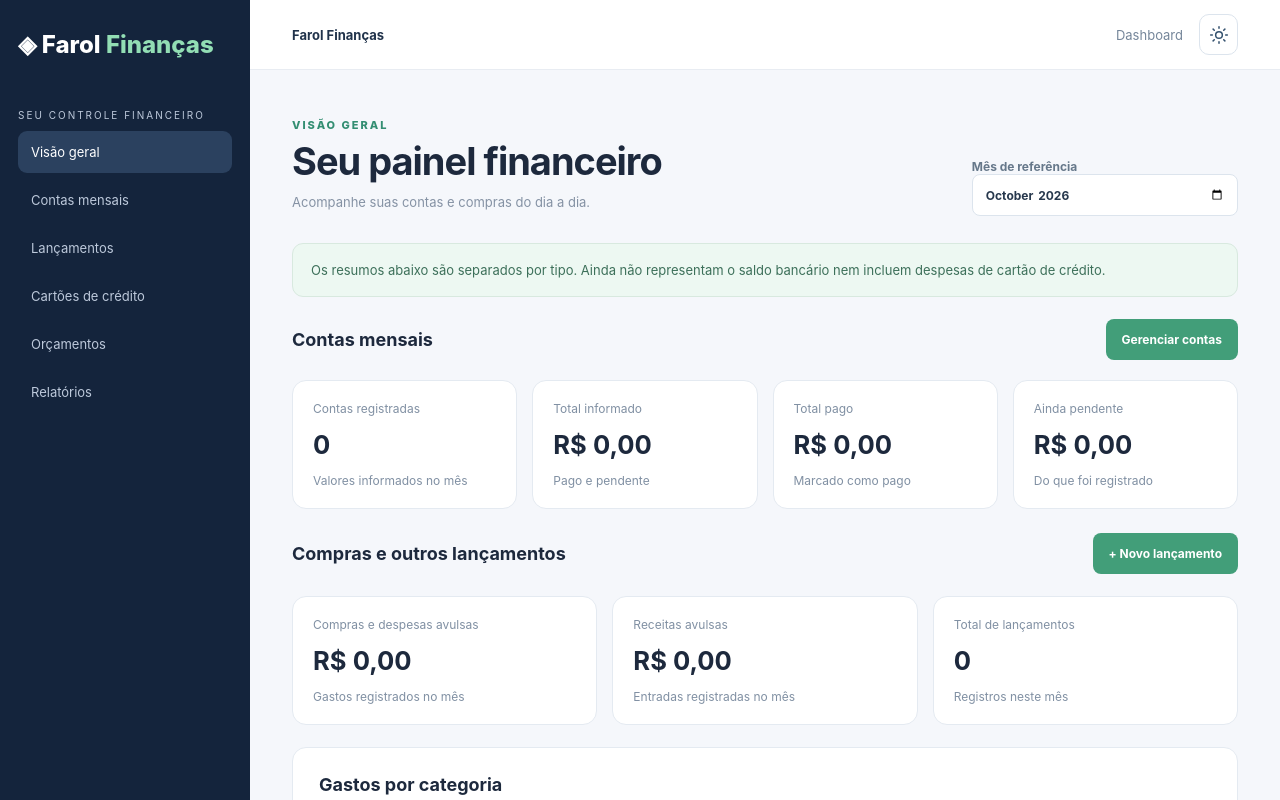
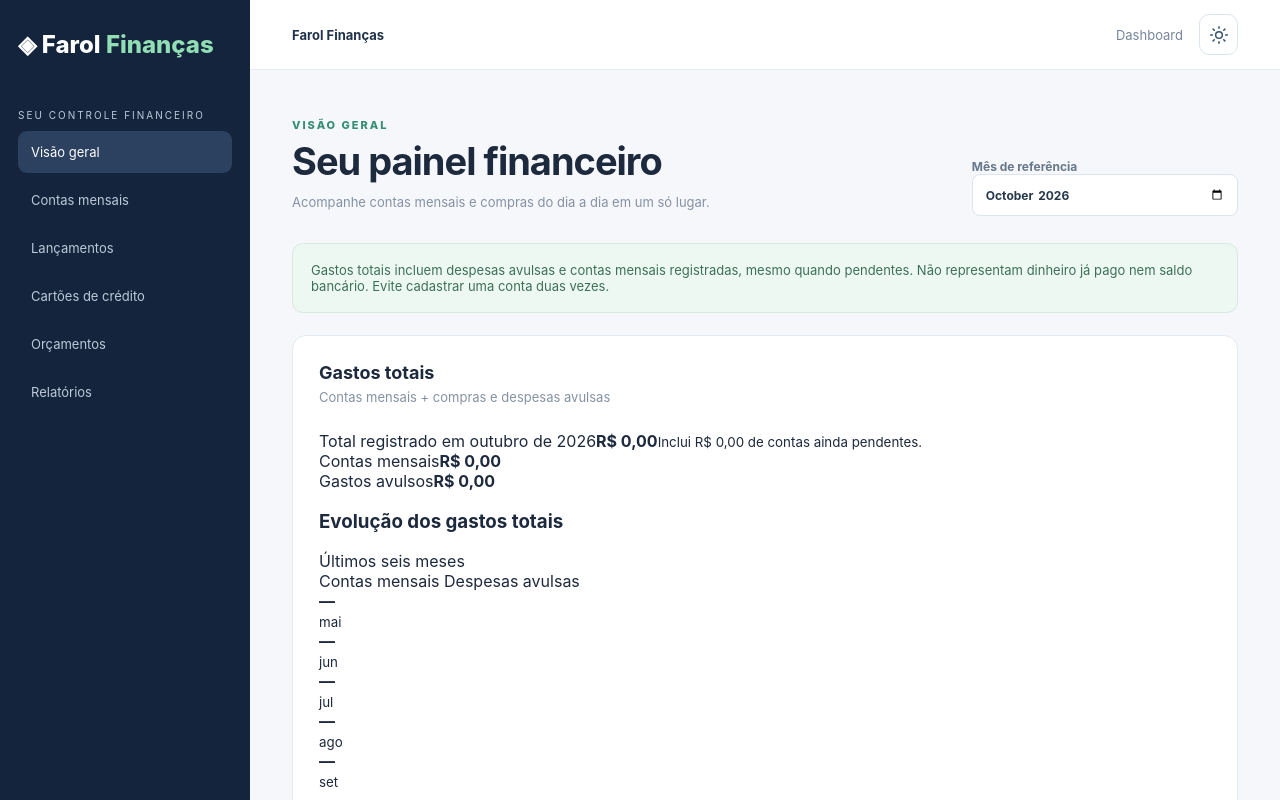
Before and after one commit to GutoSwan/farol-financas, a Vue app: page / in a window 1280 px wide. Shown: the top 800 px of the page. Built offline with nearby package versions, Linux system fonts and the light colour scheme.

Commit message:
feat: unificar gastos totais no dashboard com gráfico de seis meses

```diff
--- a/src/presentation/pages/DashboardPage.vue
+++ b/src/presentation/pages/DashboardPage.vue
@@ -5,7 +5,8 @@ import { useBills } from '../composables/useBills'
 import { useTransactions } from '../composables/useTransactions'
 import { formatBRL } from '../../domain/value-objects/Money'
 import { totalForMonth, paidForMonth } from '../../domain/services/billAnalytics'
-import { expensesByCategory, transactionsInMonth, transactionSummary } from '../../domain/services/transactionAnalytics'
+import { transactionsInMonth, transactionSummary } from '../../domain/services/transactionAnalytics'
+import { expenseOverviewForMonth } from '../../domain/services/expenseOverview'
 import { currentYearMonth, formatYearMonth } from '../../shared/date'
 
 const { bills, entries, error: billError } = useBills()
@@ -16,8 +17,22 @@ const totalBills = computed(() => totalForMonth(entries.value, month.value))
 const paidBills = computed(() => paidForMonth(entries.value, month.value))
 const monthTransactions = computed(() => transactionsInMonth(transactions.value, month.value))
 const transactionTotals = computed(() => transactionSummary(monthTransactions.value))
-const categories = computed(() => expensesByCategory(monthTransactions.value))
-const maxCategory = computed(() => Math.max(1, ...categories.value.map((item) => item.amountCents)))
+
+/** Soma contas recorrentes registradas (pagas e pendentes) com despesas avulsas. */
+const overall = computed(() => expenseOverviewForMonth(entries.value, transactions.value, month.value))
+const history = computed(() => {
+  const [year, selectedMonth] = month.value.split('-').map(Number)
+  return Array.from({ length: 6 }, (_, index) => {
+    const date = new Date(year, selectedMonth - 1 - (5 - index), 1)
+    const yearMonth = currentYearMonth(date)
+    return {
+      yearMonth,
+      label: date.toLocaleDateString('pt-BR', { month: 'short' }).replace('.', ''),
+      summary: expenseOverviewForMonth(entries.value, transactions.value, yearMonth),
+    }
+  })
+})
+const maxTotal = computed(() => Math.max(1, ...history.value.map((item) => item.summary.totalCents)))
 </script>
 
 <template>
@@ -25,16 +40,60 @@ const maxCategory = computed(() => Math.max(1, ...categories.value.map((item) =>
     <div>
       <p class="eyebrow">VISÃO GERAL</p>
       <h1>Seu painel financeiro</h1>
-      <p>Acompanhe suas contas e compras do dia a dia.</p>
+      <p>Acompanhe contas mensais e compras do dia a dia em um só lugar.</p>
     </div>
     <label>Mês de referência <input v-model="month" type="month" /></label>
   </div>
+
   <div class="notice">
-    Os resumos abaixo são separados por tipo. Ainda não representam o saldo bancário nem incluem despesas de cartão de crédito.
+    Gastos totais incluem despesas avulsas e contas mensais registradas, mesmo quando pendentes.
+    Não representam dinheiro já pago nem saldo bancário. Evite cadastrar uma conta duas vezes.
   </div>
   <p v-if="billError || transactionError" class="error" role="alert">{{ billError || transactionError }}</p>
 
-  <div class="panel-title"><h2>Contas mensais</h2><RouterLink to="/contas-mensais" class="primary">Gerenciar contas</RouterLink></div>
+  <section class="panel total-overview">
+    <div class="panel-title">
+      <div><h2>Gastos totais</h2><p>Contas mensais + compras e despesas avulsas</p></div>
+    </div>
+    <div class="total-overview-summary">
+      <div class="total-overview-main">
+        <span>Total registrado em {{ formatYearMonth(month) }}</span>
+        <strong>{{ formatBRL(overall.totalCents) }}</strong>
+        <small>Inclui {{ formatBRL(overall.pendingRecurringCents) }} de contas ainda pendentes.</small>
+      </div>
+      <div class="total-overview-detail">
+        <span>Contas mensais</span>
+        <strong>{{ formatBRL(overall.recurringCents) }}</strong>
+      </div>
+      <div class="total-overview-detail">
+        <span>Gastos avulsos</span>
+        <strong>{{ formatBRL(overall.oneOffCents) }}</strong>
+      </div>
+    </div>
+
+    <div class="total-chart-heading">
+      <h3>Evolução dos gastos totais</h3>
+      <span>Últimos seis meses</span>
+    </div>
+    <div class="total-chart-legend">
+      <span><i class="legend-recurring"></i> Contas mensais</span>
+      <span><i class="legend-oneoff"></i> Despesas avulsas</span>
+    </div>
+    <div class="total-month-chart" role="img" :aria-label="'Evolução de gastos registrados: ' + history.map((item) => item.yearMonth + ': ' + formatBRL(item.summary.totalCents)).join(', ')">
+      <div v-for="item in history" :key="item.yearMonth" class="total-month-column" :title="item.yearMonth + ': contas ' + formatBRL(item.summary.recurringCents) + ', avulsos ' + formatBRL(item.summary.oneOffCents)">
+        <strong>{{ item.summary.totalCents ? formatBRL(item.summary.totalCents) : '—' }}</strong>
+        <div class="total-month-track">
+          <div class="total-month-stacked" :style="{ height: (item.summary.totalCents / maxTotal * 100) + '%' }">
+            <div v-if="item.summary.recurringCents" class="total-month-recurring" :style="{ height: (item.summary.recurringCents / item.summary.totalCents * 100) + '%' }"></div>
+            <div v-if="item.summary.oneOffCents" class="total-month-oneoff" :style="{ height: (item.summary.oneOffCents / item.summary.totalCents * 100) + '%' }"></div>
+          </div>
+        </div>
+        <small>{{ item.label }}</small>
+      </div>
+    </div>
+  </section>
+
+  <div class="panel-title dashboard-subheading"><h2>Contas mensais</h2><RouterLink to="/contas-mensais" class="primary">Gerenciar contas</RouterLink></div>
   <div class="stats">
     <StatCard label="Contas registradas" :value="String(visibleBills.length)" hint="Valores informados no mês" />
     <StatCard label="Total informado" :value="formatBRL(totalBills)" hint="Pago e pendente" />
@@ -42,22 +101,12 @@ const maxCategory = computed(() => Math.max(1, ...categories.value.map((item) =>
     <StatCard label="Ainda pendente" :value="formatBRL(totalBills - paidBills)" hint="Do que foi registrado" />
   </div>
 
-  <div class="panel-title"><h2>Compras e outros lançamentos</h2><RouterLink to="/lancamentos" class="primary">+ Novo lançamento</RouterLink></div>
+  <div class="panel-title dashboard-subheading"><h2>Compras e outros lançamentos</h2><RouterLink to="/lancamentos" class="primary">+ Novo lançamento</RouterLink></div>
   <div class="transaction-stats dashboard-transactions">
     <StatCard label="Compras e despesas avulsas" :value="formatBRL(transactionTotals.expensesCents)" hint="Gastos registrados no mês" />
     <StatCard label="Receitas avulsas" :value="formatBRL(transactionTotals.incomeCents)" hint="Entradas registradas no mês" />
     <StatCard label="Total de lançamentos" :value="String(monthTransactions.length)" hint="Registros neste mês" />
   </div>
-  <section class="panel">
-    <div class="panel-title"><div><h2>Gastos por categoria</h2><p>Gráfico de {{ formatYearMonth(month) }}</p></div></div>
-    <p v-if="!categories.length" class="empty">Adicione uma compra em Lançamentos para começar a visualizar os gastos.</p>
-    <div v-else class="category-chart" role="img" :aria-label="'Gastos por categoria: ' + categories.map((item) => item.category + ' ' + formatBRL(item.amountCents)).join(', ')">
-      <div v-for="item in categories" :key="item.category" class="category-chart-row">
-        <div class="chart-row-heading"><span>{{ item.category }}</span><strong>{{ formatBRL(item.amountCents) }}</strong></div>
-        <div class="chart-track"><div class="chart-fill" :style="{ width: (item.amountCents / maxCategory * 100) + '%' }"></div></div>
-      </div>
-    </div>
-  </section>
 
   <section class="panel history">
     <div class="panel-title"><div><h2>Contas de {{ formatYearMonth(month) }}</h2><p>Histórico dos valores recorrentes</p></div></div>
```
